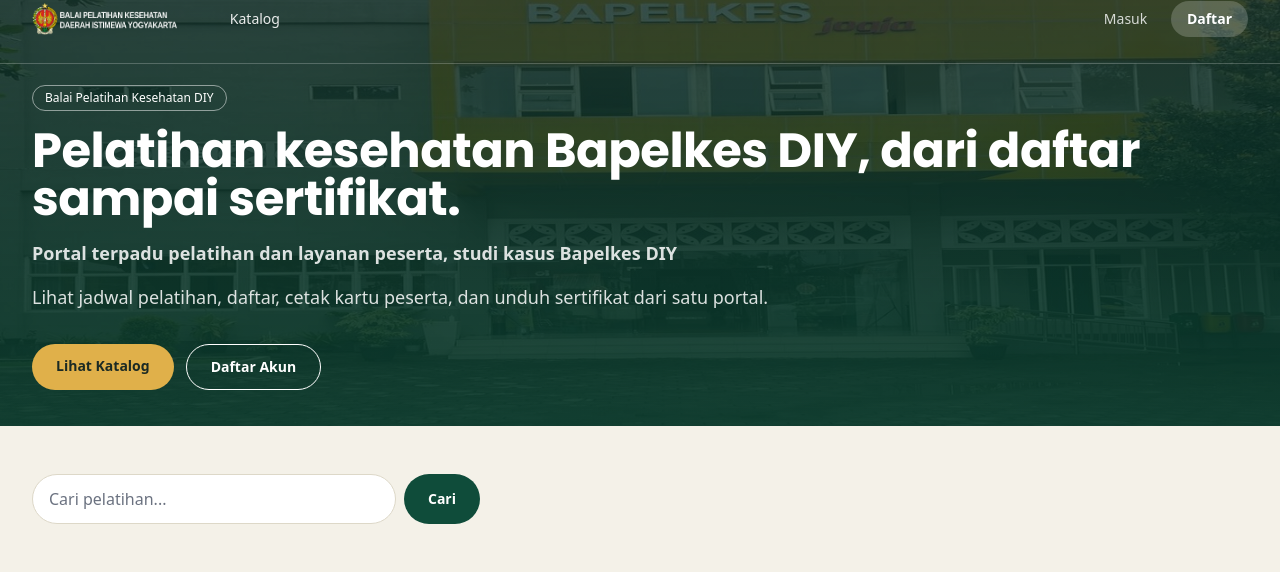
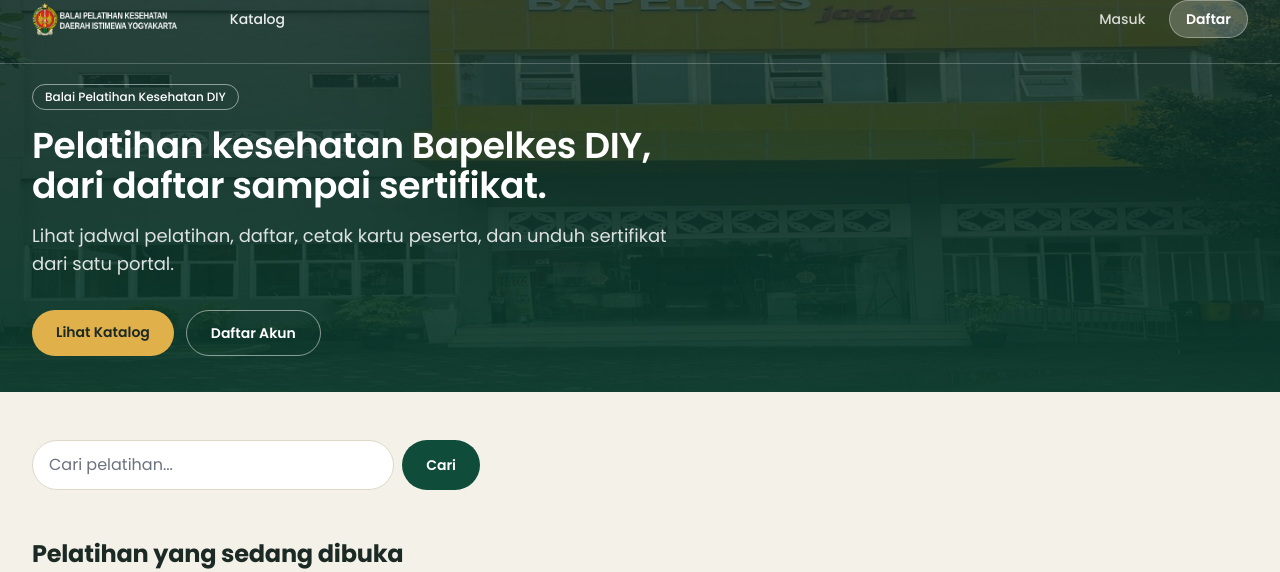
Before and after one commit to fc4stle/Bapelkes-ONE, a Laravel app: page / in a window 1280 px wide. Shown: the top 572 px of the page. Run offline with Laravel 12, Linux system fonts and the light colour scheme; data comes from the database, SQL or seed files in the repository; tables that the repository leaves empty hold one stand-in row (values such as "Sample post"); style sheets or scripts are compiled from the project's sources.

Commit message:
refactor: beranda hero paragraph baru, font poppins, tombol guest border, test update

```diff
--- a/resources/views/beranda.blade.php
+++ b/resources/views/beranda.blade.php
@@ -1,60 +1,55 @@
 <x-app-layout>
     <x-slot name="header">
-        <!-- Hidden text untuk assertion test: Sistem Informasi Portal Pelatihan Terpadu -->
-        <span class="sr-only">{{ config('app.name') }}</span>
-
         <!-- Hero Section dalam Band -->
         <div class="text-left">
             <!-- Badge Pil Kecil -->
             <div class="inline-block mb-4">
-                <span class="inline-block px-3 py-1 text-xs font-medium rounded-full border" style="border-color: rgba(255, 255, 255, 0.5); color: white;">
+                <span class="inline-block px-3 py-1 text-xs font-medium rounded-full border border-white/50 text-white">
                     Balai Pelatihan Kesehatan DIY
                 </span>
             </div>
 
+            <!-- H1 + Paragraf wrapper -->
+            <div class="max-w-2xl">
                 <!-- H1 Hero -->
-            <h1 class="text-4xl sm:text-5xl lg:text-5xl font-bold leading-tight mb-4 text-white">
+                <h1 class="text-3xl sm:text-4xl font-semibold leading-tight mb-4 text-white">
                     Pelatihan kesehatan Bapelkes DIY, dari daftar sampai sertifikat.
                 </h1>
 
-            <!-- Subtitle -->
-            <p class="text-lg mb-4 font-semibold" style="color: rgba(255, 255, 255, 0.85);">
-                Portal terpadu pelatihan dan layanan peserta, studi kasus Bapelkes DIY
-            </p>
-
                 <!-- Paragraf Deskripsi -->
-            <p class="text-lg mb-8 leading-relaxed" style="color: rgba(255, 255, 255, 0.85);">
+                <p class="text-base sm:text-lg mb-8 leading-relaxed band-sub">
                     Lihat jadwal pelatihan, daftar, cetak kartu peserta, dan unduh sertifikat dari satu portal.
                 </p>
+            </div>
 
             <!-- Tombol CTA -->
             <div class="flex flex-col sm:flex-row gap-3 flex-wrap">
                 @auth
                     @if (auth()->user()->isStaf())
                         <!-- Tombol Utama untuk Staf -->
-                        <a href="{{ route('panitia.dashboard') }}" class="inline-block px-6 py-3 rounded-full font-semibold text-sm transition-colors hover:opacity-90" style="background-color: var(--color-gold-soft); color: var(--color-text);">
+                        <a href="{{ route('panitia.dashboard') }}" class="inline-block px-6 py-3 rounded-full font-semibold text-sm transition-colors hover:opacity-90 bg-[var(--color-gold-soft)] text-[var(--color-text)]">
                             Rekap Panitia
                         </a>
                         <!-- Tombol Sekunder untuk Staf -->
-                        <a href="{{ route('pelatihans.index') }}" class="inline-block px-6 py-3 rounded-full font-semibold text-sm border transition-colors hover:bg-white hover:bg-opacity-10" style="border-color: white; color: white;">
+                        <a href="{{ route('pelatihans.index') }}" class="inline-block px-6 py-3 rounded-full font-semibold text-sm border border-white/50 text-white transition-colors hover:bg-white/10">
                             Kelola Pelatihan
                         </a>
                     @else
                         <!-- Tombol Utama untuk Peserta -->
-                        <a href="{{ route('pelatihan.katalog') }}" class="inline-block px-6 py-3 rounded-full font-semibold text-sm transition-colors hover:opacity-90" style="background-color: var(--color-gold-soft); color: var(--color-text);">
+                        <a href="{{ route('pelatihan.katalog') }}" class="inline-block px-6 py-3 rounded-full font-semibold text-sm transition-colors hover:opacity-90 bg-[var(--color-gold-soft)] text-[var(--color-text)]">
                             Lihat Katalog
                         </a>
                         <!-- Tombol Sekunder untuk Peserta -->
-                        <a href="{{ route('dashboard') }}" class="inline-block px-6 py-3 rounded-full font-semibold text-sm border transition-colors hover:bg-white hover:bg-opacity-10" style="border-color: white; color: white;">
-                            Daftar Akun
+                        <a href="{{ route('pendaftarans.index') }}" class="inline-block px-6 py-3 rounded-full font-semibold text-sm border border-white/50 text-white transition-colors hover:bg-white/10">
+                            Pendaftaran Saya
                         </a>
                     @endif
                 @else
                     <!-- Tombol untuk Tamu -->
-                    <a href="{{ route('pelatihan.katalog') }}" class="inline-block px-6 py-3 rounded-full font-semibold text-sm transition-colors hover:opacity-90" style="background-color: var(--color-gold-soft); color: var(--color-text);">
+                    <a href="{{ route('pelatihan.katalog') }}" class="inline-block px-6 py-3 rounded-full font-semibold text-sm transition-colors hover:opacity-90 bg-[var(--color-gold-soft)] text-[var(--color-text)]">
                         Lihat Katalog
                     </a>
-                    <a href="{{ route('register') }}" class="inline-block px-6 py-3 rounded-full font-semibold text-sm border transition-colors hover:bg-white hover:bg-opacity-10" style="border-color: white; color: white;">
+                    <a href="{{ route('register') }}" class="inline-block px-6 py-3 rounded-full font-semibold text-sm border border-white/50 text-white transition-colors hover:bg-white/10">
                         Daftar Akun
                     </a>
                 @endauth
--- a/resources/views/layouts/navigation.blade.php
+++ b/resources/views/layouts/navigation.blade.php
@@ -156,7 +156,7 @@
                 @guest
                     <div class="space-x-2 text-sm font-medium">
                         <a href="{{ route('login') }}" class="px-3 py-2 rounded-md text-white hover:opacity-100 opacity-80">Masuk</a>
-                        <a href="{{ route('register') }}" class="px-4 py-2 rounded-full text-white font-semibold border-white/35 bg-white/20 hover:bg-white/30 transition-colors inline-block">Daftar</a>
+                        <a href="{{ route('register') }}" class="px-4 py-2 rounded-full text-white font-semibold border border-white/35 bg-white/20 hover:bg-white/30 transition-colors inline-block">Daftar</a>
                     </div>
                 @else
                 <x-dropdown align="right" width="48">
--- a/tailwind.config.js
+++ b/tailwind.config.js
@@ -12,8 +12,8 @@ export default {
     theme: {
         extend: {
             fontFamily: {
-                sans: ['Public Sans', ...defaultTheme.fontFamily.sans],
-                serif: ['Source Serif 4', ...defaultTheme.fontFamily.serif],
+                sans: ['Poppins', ...defaultTheme.fontFamily.sans],
+                serif: ['Poppins', ...defaultTheme.fontFamily.serif],
             },
         },
     },
```
Also changed, not shown: tests/Feature/ApplicationBrandingTest.php (+11 -9 lines), tests/Feature/TemaBerandaFontTest.php (added, +123 -0 lines), tests/Feature/TemaHeaderSlotTest.php (+10 -1 lines). Lines whose indentation alone changed are shown as unchanged.
